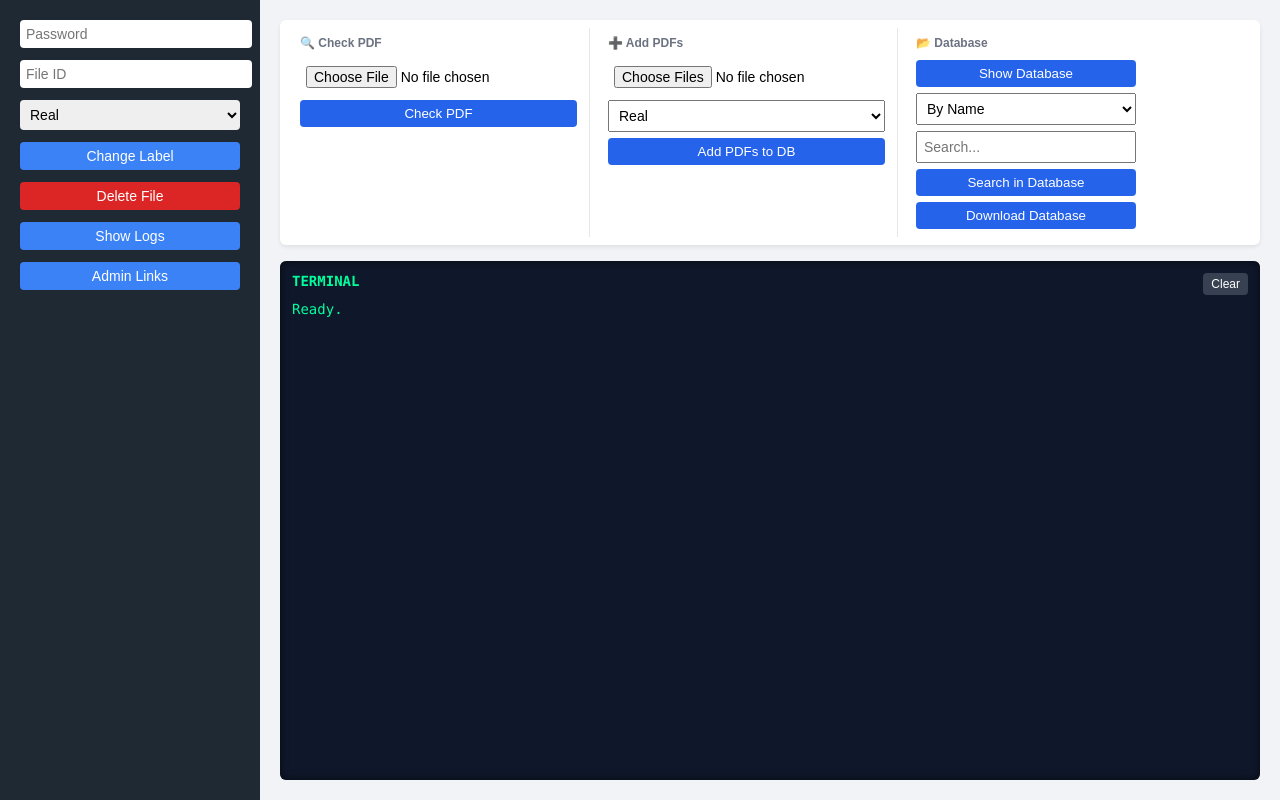
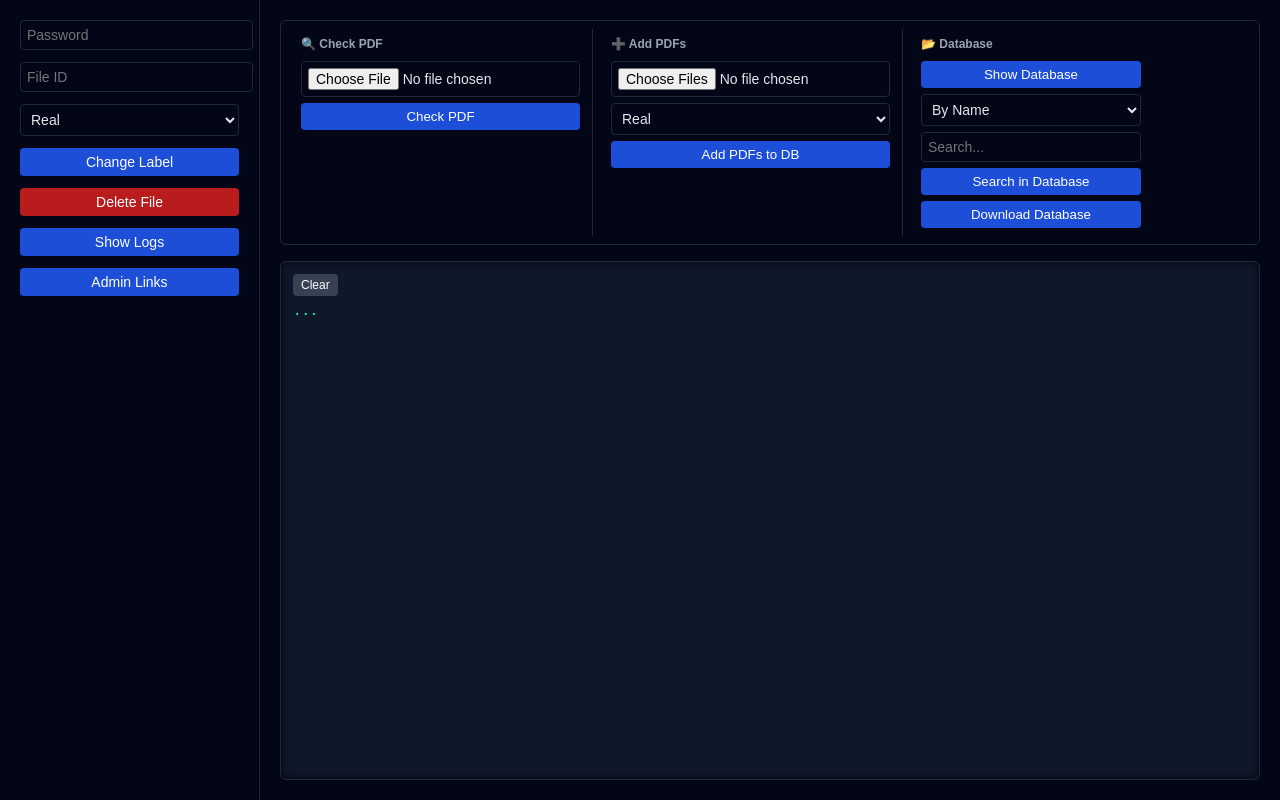
Before and after one commit to ByPro8/PDF-BOT, a FastAPI app: page / in a window 1280 px wide. Run offline with FastAPI, Linux system fonts and the light colour scheme.

Commit message:
Switch UI to dark theme with neon terminal

```diff
--- a/templates/index.html
+++ b/templates/index.html
@@ -9,7 +9,8 @@
     body {
       margin: 0;
       font-family: Arial, sans-serif;
-      background: #f1f3f6;
+      background: #020617;
+      color: #e5e7eb;
     }
 
     /* ---------- LAYOUT ---------- */
@@ -23,12 +24,13 @@
     /* ---------- SIDEBAR ---------- */
 
     .sidebar {
-      background: #1f2933;
-      color: white;
+      background: #020617;
+      color: #e5e7eb;
       padding: 20px;
       display: flex;
       flex-direction: column;
       gap: 12px;
+      border-right: 1px solid #1e293b;
     }
 
     .sidebar input,
@@ -41,12 +43,14 @@
 
     .sidebar input,
     .sidebar select {
+      background: #020617;
+      color: #e5e7eb;
       border-radius: 4px;
-      border: none;
+      border: 1px solid #1e293b;
     }
 
     .sidebar button {
-      background: #3b82f6;
+      background: #1d4ed8;
       border: none;
       border-radius: 4px;
       color: white;
@@ -58,15 +62,15 @@
     }
 
     .sidebar button.red {
+      background: #b91c1c;
+    }
+
+    .sidebar button.red:hover {
       background: #dc2626;
     }
 
-    .sidebar button.red:hover {
-      background: #b91c1c;
-    }
-
     .sidebar button.gray {
-      background: #6b7280;
+      background: #374151;
     }
 
     .sidebar button.gray:hover {
@@ -80,30 +84,35 @@
       display: flex;
       flex-direction: column;
       gap: 16px;
+      background: #020617;
     }
 
     /* ---------- TOP BAR ---------- */
 
     .topbar {
-      background: white;
+      background: #020617;
       border-radius: 6px;
       padding: 8px;
       display: flex;
       gap: 6px;
       align-items: stretch;
       overflow-x: auto;
-      box-shadow: 0 2px 4px rgba(0, 0, 0, 0.08);
+      border: 1px solid #1e293b;
     }
 
     .topbar input,
     .topbar select {
       padding: 6px;
       font-size: 14px;
+      background: #020617;
+      color: #e5e7eb;
+      border: 1px solid #1e293b;
+      border-radius: 4px;
     }
 
     .topbar button {
       padding: 6px 12px;
-      background: #2563eb;
+      background: #1d4ed8;
       color: white;
       border: none;
       border-radius: 4px;
@@ -111,7 +120,7 @@
     }
 
     .topbar button:hover {
-      background: #1d4ed8;
+      background: #2563eb;
     }
 
     /* ---------- TERMINAL ---------- */
@@ -126,7 +135,8 @@
       font-size: 14px;
       display: flex;
       flex-direction: column;
-      box-shadow: inset 0 0 8px rgba(0, 0, 0, 0.6);
+      box-shadow: inset 0 0 8px rgba(0, 0, 0, 0.8);
+      border: 1px solid #1e293b;
     }
 
     #out {
@@ -140,7 +150,7 @@
     .open-btn {
       display: inline-block;
       padding: 4px 10px;
-      background: #22c55e;
+      background: #16a34a;
       color: white;
       border-radius: 4px;
       text-decoration: none;
@@ -149,7 +159,7 @@
     }
 
     .open-btn:hover {
-      background: #16a34a;
+      background: #22c55e;
     }
 
     /* ----- TOPBAR BLOCKS ----- */
@@ -159,7 +169,7 @@
       flex-direction: column;
       gap: 6px;
       padding: 8px 12px;
-      border-right: 1px solid #e5e7eb;
+      border-right: 1px solid #1e293b;
       min-width: 220px;
     }
 
@@ -169,11 +179,12 @@
 
     .title {
       font-size: 12px;
-      color: #6b7280;
+      color: #9ca3af;
       font-weight: bold;
       margin-bottom: 4px;
     }
   </style>
+
 </head>
 
 <body>
@@ -270,8 +281,6 @@
 
         <div style="display:flex;justify-content:space-between;margin-bottom:6px">
 
-          <strong>TERMINAL</strong>
-
           <button onclick="clearLog()"
             style="background:#374151;color:white;border:none;padding:4px 8px;border-radius:4px;cursor:pointer;font-size:12px">
             Clear
@@ -279,7 +288,7 @@
 
         </div>
 
-        <div id="out">Ready.</div>
+        <div id="out">...</div>
 
       </div>
 
```
